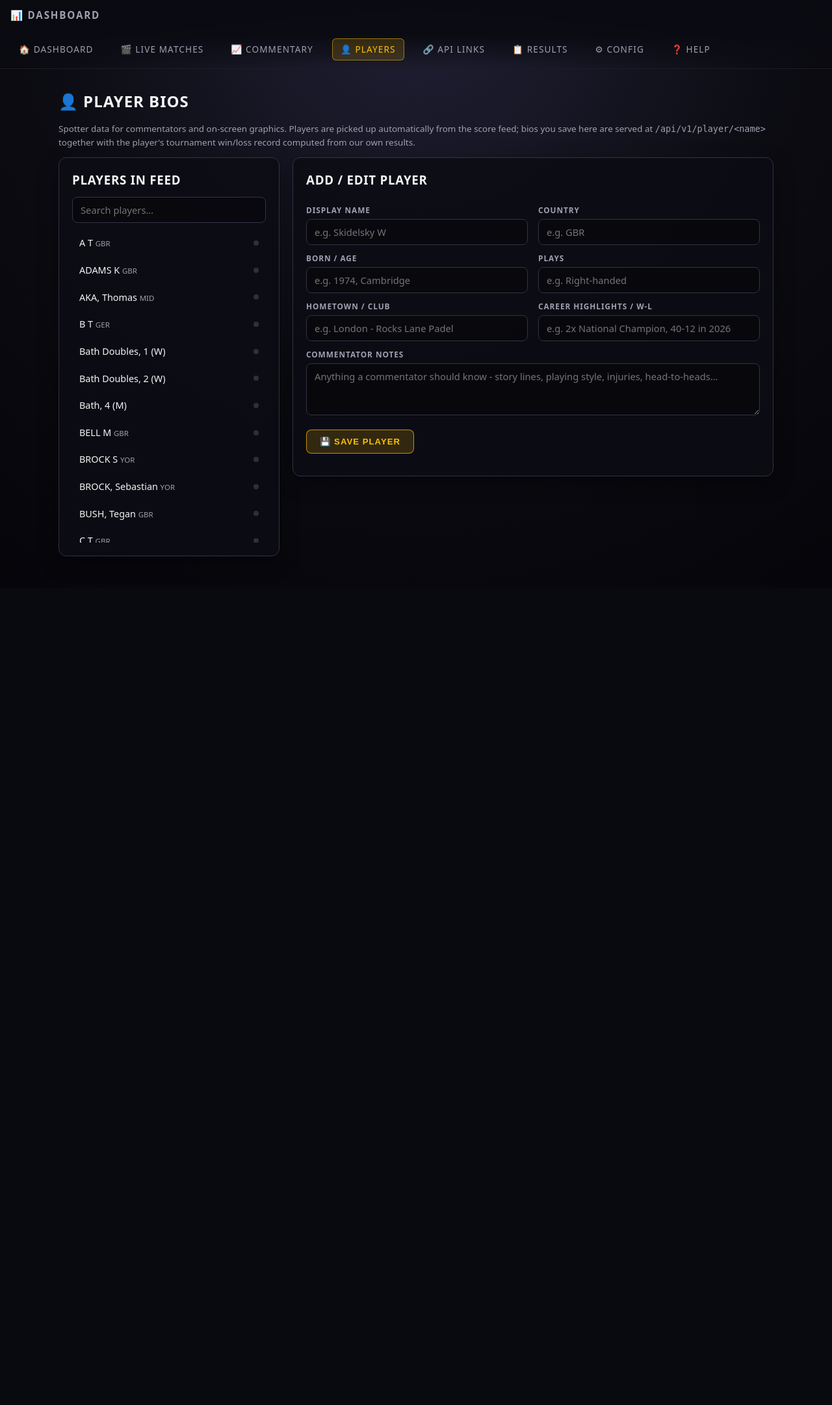
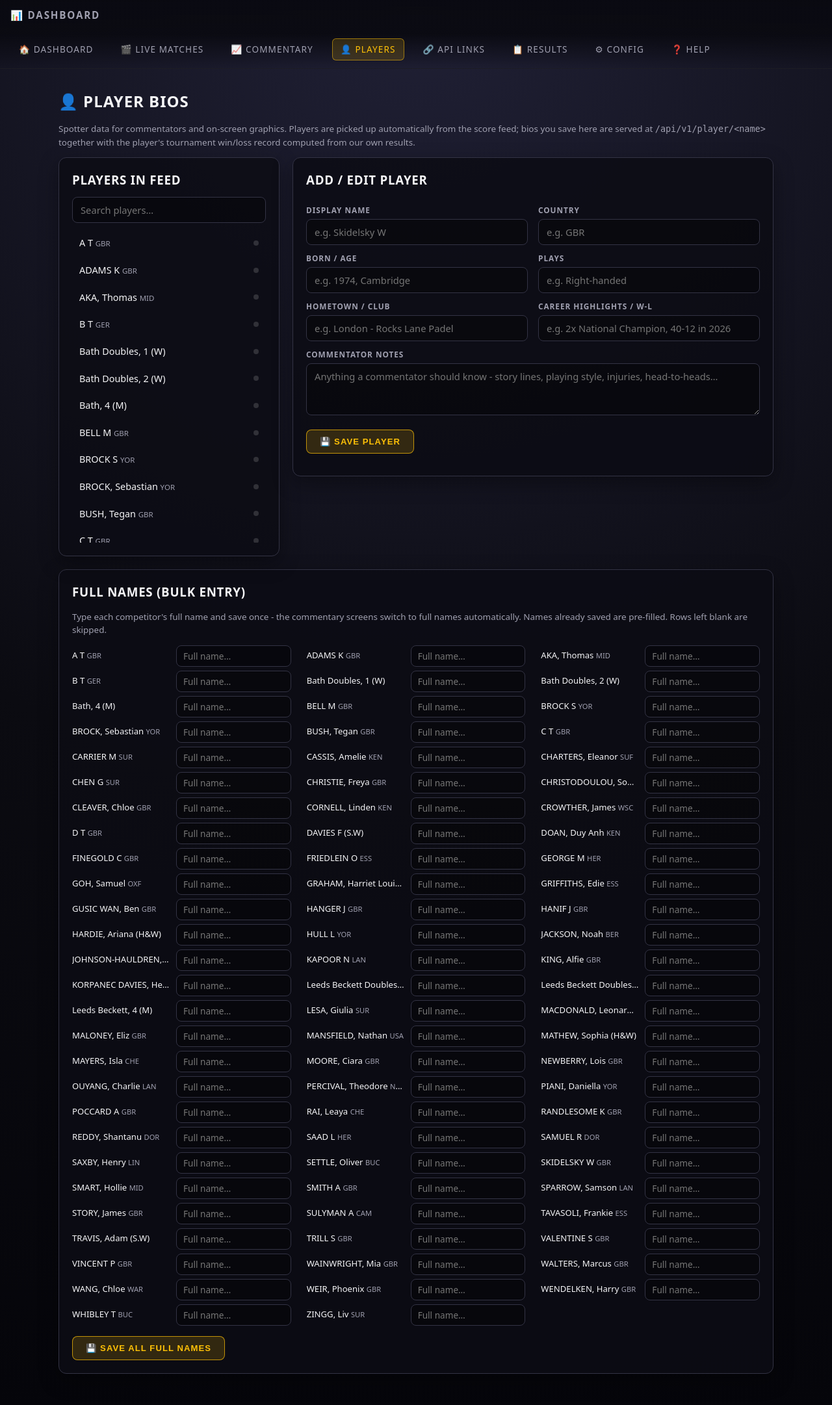
Before and after one commit to nsilvo/TennisTickerGFX, a Flask app: page /players in a window 1280 px wide. Shown: the whole page at 65% size. Before the commit the page ends 856 px from the top, so only its background shows below. Run offline with Flask 3, Linux system fonts and the light colour scheme; some libraries are stand-ins or nearby versions.

Commit message:
Enhance player bio management with bulk entry feature and improve display name handling in match stats

```diff
--- a/server.py
+++ b/server.py
@@ -1097,6 +1097,12 @@
     losses = 0
     results = []
 
+    bios = manager.get_all_player_bios() if manager else {}
+
+    def display(p):
+        bio = bios.get(p['key'])
+        return bio['display_name'] if bio and bio.get('display_name') else p['name']
+
     for m in all_known_matches():
         side1 = side_player_entries(m.get('player1_full') or m.get('player1'))
         side2 = side_player_entries(m.get('player2_full') or m.get('player2'))
@@ -1124,8 +1130,8 @@
             "court": str(m.get('court') or ''),
             "status": status,
             "result": result,
-            "partner": " / ".join(p['name'] for p in own_side if p['key'] != player_key),
-            "opponent": " / ".join(p['name'] for p in opp_side) or "TBC",
+            "partner": " / ".join(display(p) for p in own_side if p['key'] != player_key),
+            "opponent": " / ".join(display(p) for p in opp_side) or "TBC",
             "score": match_score_line(m),
             "schedtime": str(m.get('schedtime') or ''),
             "timestamp": m.get('timestamp') or 0
@@ -1859,19 +1865,42 @@
     error = None
 
     if request.method == 'POST':
-        player_key = normalize_player_key(request.form.get('player_key') or request.form.get('display_name'))
-        if not player_key:
-            error = "Player name is required."
-        elif manager is None:
-            error = "Database not ready yet - try again shortly."
+        form_name = (request.form.get('form_name') or '').strip().lower()
+
+        if form_name == 'bulk_names':
+            # Bulk full-name entry: save display names without touching other bio fields
+            if manager is None:
+                error = "Database not ready yet - try again shortly."
+            else:
+                saved = 0
+                for key_raw, name in zip(request.form.getlist('bulk_key'),
+                                         request.form.getlist('bulk_name')):
+                    key = normalize_player_key(key_raw)
+                    name = (name or '').strip()
+                    if not key or not name:
+                        continue
+                    existing = manager.get_player_bio(key) or {}
+                    if name == (existing.get('display_name') or ''):
+                        continue
+                    fields = {c: existing.get(c) or '' for c in manager.PLAYER_BIO_FIELDS}
+                    fields['display_name'] = name
+                    if manager.save_player_bio(key, fields):
+                        saved += 1
+                message = f"Saved {saved} full name(s)." if saved else "No name changes to save."
         else:
-            fields = {col: request.form.get(col, '') for col in manager.PLAYER_BIO_FIELDS}
-            if not fields.get('display_name'):
-                fields['display_name'] = request.form.get('player_key', '').strip()
-            if manager.save_player_bio(player_key, fields):
-                message = f"Saved bio for {fields.get('display_name') or player_key}."
+            player_key = normalize_player_key(request.form.get('player_key') or request.form.get('display_name'))
+            if not player_key:
+                error = "Player name is required."
+            elif manager is None:
+                error = "Database not ready yet - try again shortly."
             else:
-                error = "Failed to save bio - check the server logs."
+                fields = {col: request.form.get(col, '') for col in manager.PLAYER_BIO_FIELDS}
+                if not fields.get('display_name'):
+                    fields['display_name'] = request.form.get('player_key', '').strip()
+                if manager.save_player_bio(player_key, fields):
+                    message = f"Saved bio for {fields.get('display_name') or player_key}."
+                else:
+                    error = "Failed to save bio - check the server logs."
 
     players = collect_known_players() if manager else {}
     bios = manager.get_all_player_bios() if manager else {}
--- a/templates/players.html
+++ b/templates/players.html
@@ -96,6 +96,13 @@
 .api-line { margin-top: 14px; font-size: 0.78rem; color: var(--muted-text); word-break: break-all; }
 .api-line a { color: #8ab4ff; text-decoration: none; }
 .api-line a:hover { text-decoration: underline; }
+
+.bulk-card { margin-top: 20px; }
+.bulk-grid { display: grid; grid-template-columns: repeat(auto-fill, minmax(320px, 1fr)); gap: 6px 24px; margin-top: 10px; }
+.bulk-row { display: grid; grid-template-columns: 150px 1fr; gap: 10px; align-items: center; }
+.bulk-feed-name { font-size: 0.82rem; white-space: nowrap; overflow: hidden; text-overflow: ellipsis; }
+.bulk-feed-name .country { font-size: 0.7rem; color: var(--muted-text); }
+.bulk-row input[type=text] { padding: 6px 10px; font-size: 0.85rem; }
 </style>
 </head>
 <body>
@@ -168,6 +175,25 @@
             <div class="api-line" id="api-line"></div>
         </div>
     </div>
+
+    <div class="card bulk-card">
+        <h3>Full names (bulk entry)</h3>
+        <p class="hint">Type each competitor's full name and save once - the commentary screens switch to full names
+           automatically. Names already saved are pre-filled. Rows left blank are skipped.</p>
+        <form method="post" action="/players">
+            <input type="hidden" name="form_name" value="bulk_names">
+            <div class="bulk-grid">
+                {% for p in players %}
+                <div class="bulk-row">
+                    <span class="bulk-feed-name">{{ p.name }}{% if p.country %} <span class="country">{{ p.country }}</span>{% endif %}</span>
+                    <input type="hidden" name="bulk_key" value="{{ p.key }}">
+                    <input type="text" name="bulk_name" value="{{ p.bio.display_name or '' }}" placeholder="Full name…">
+                </div>
+                {% endfor %}
+            </div>
+            <button class="btn" type="submit">💾 Save All Full Names</button>
+        </form>
+    </div>
 </div>
 
 <script id="players-data" type="application/json">{{ players | tojson }}</script>
```
Also changed, not shown: templates/stats.html (+15 -7 lines), casparcg_match_cache.db, 2 other files.
